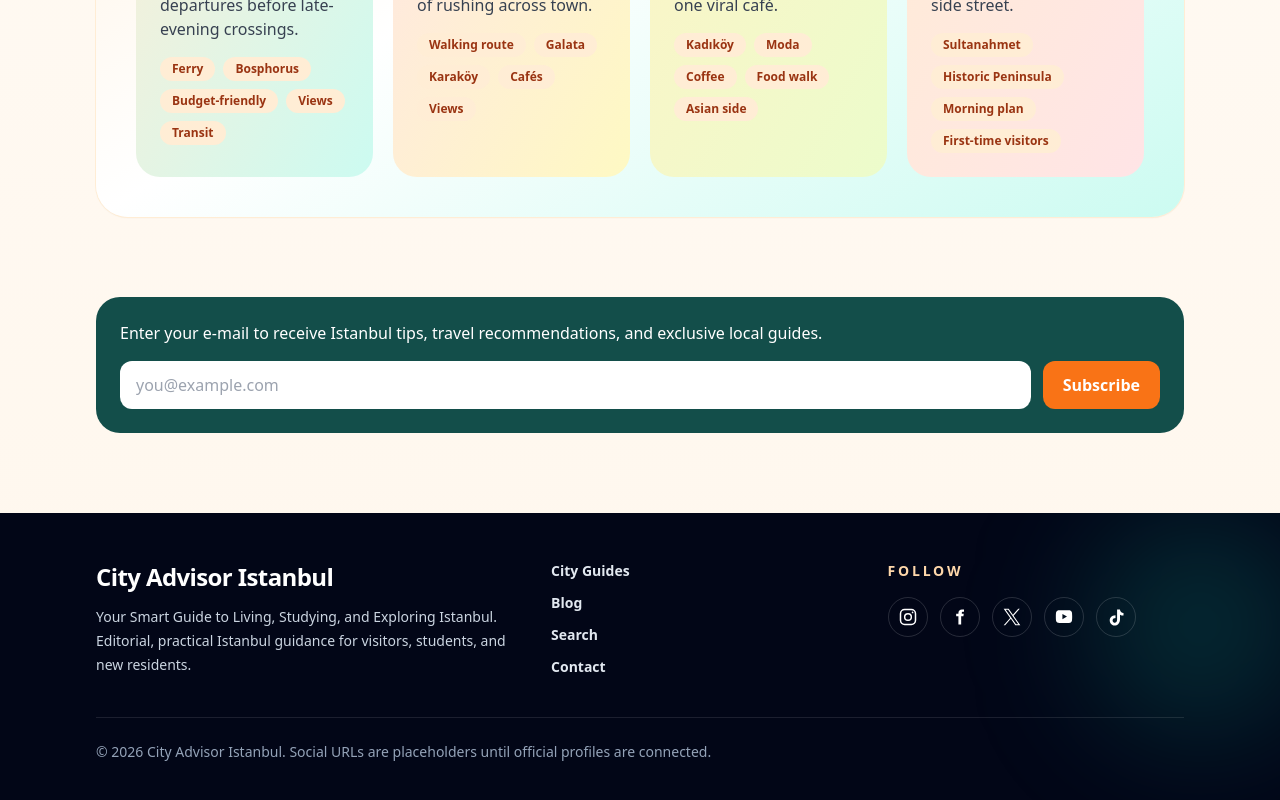
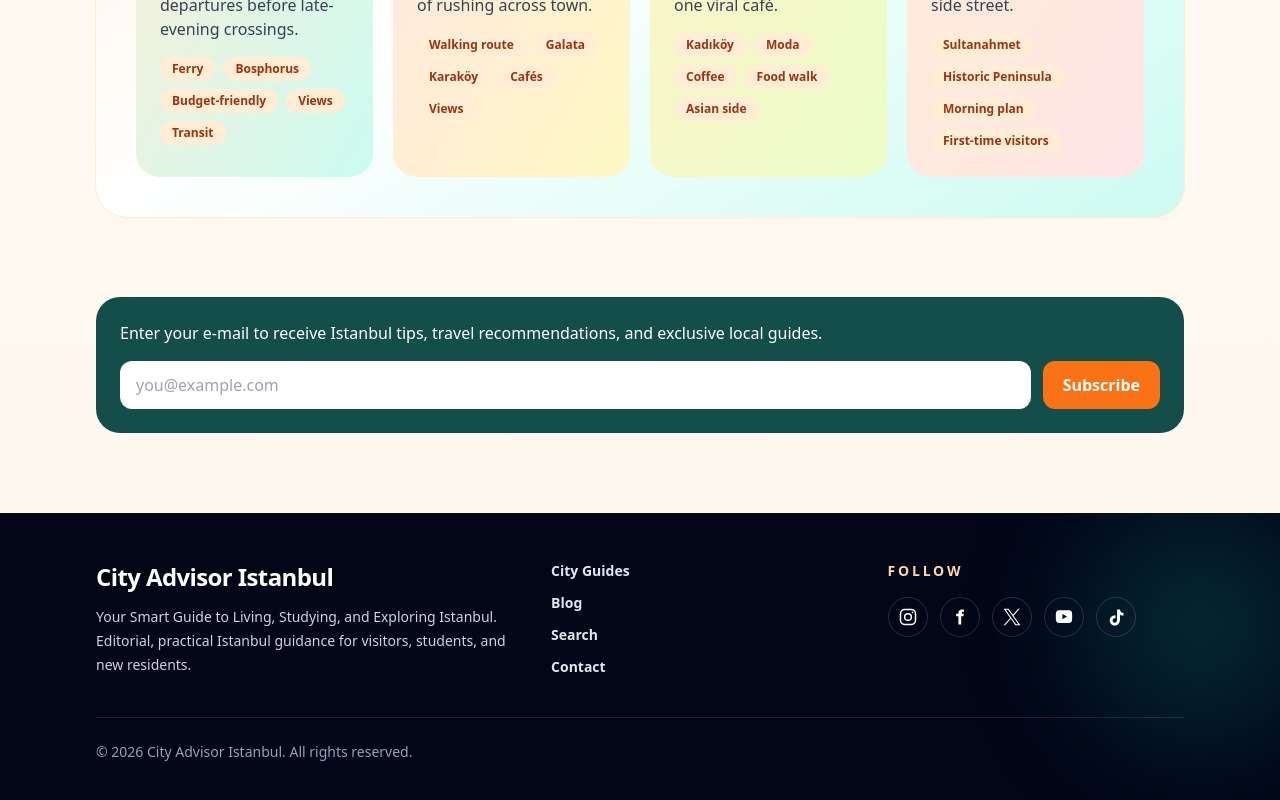
Before and after one commit to quazimoda/cityguide, a Next.js app: page / in a window 1280 px wide. Shown: the part 5185-5985 px from the top of the page. Built offline with nearby package versions, Linux system fonts and the light colour scheme; no server answers.

Commit message:
Fix footer copy and homepage background

```diff
--- a/src/app/page.tsx
+++ b/src/app/page.tsx
@@ -39,7 +39,7 @@ export default function Home() {
         ctas={[{ label: 'Start with guides', href: '/guides' }, { label: 'Search the city', href: '/search' }]}
       />
 
-      <section className="bg-sand py-14 md:py-20">
+      <section className="bg-orange-50 py-14 md:py-20">
         <Container>
           <SectionHeader eyebrow="Start here" title="Choose your Istanbul pace" description="Browse the city by destination, experience, or practical need — with compact routes that keep the homepage editorial rather than commercial." />
           <div className="grid gap-5 lg:grid-cols-2">
--- a/src/components/Footer.tsx
+++ b/src/components/Footer.tsx
@@ -43,7 +43,7 @@ export function Footer() {
             </div>
           </div>
         </div>
-        <div className="relative mt-10 border-t border-white/10 pt-6 text-sm text-slate-400">© {new Date().getFullYear()} {siteConfig.name}. Social URLs are placeholders until official profiles are connected.</div>
+        <div className="relative mt-10 border-t border-white/10 pt-6 text-sm text-slate-400">© {new Date().getFullYear()} {siteConfig.name}. All rights reserved.</div>
       </Container>
     </footer>
   );
```
